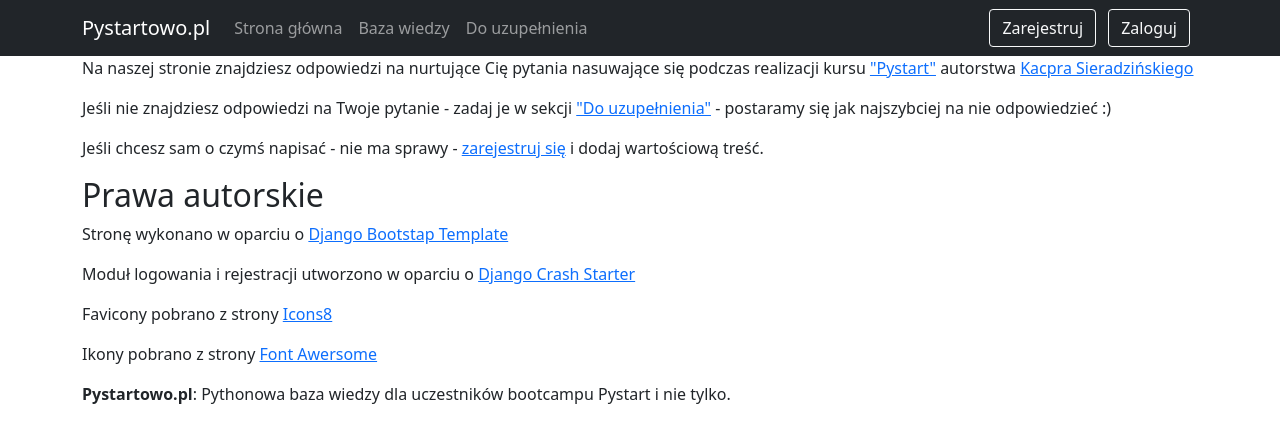
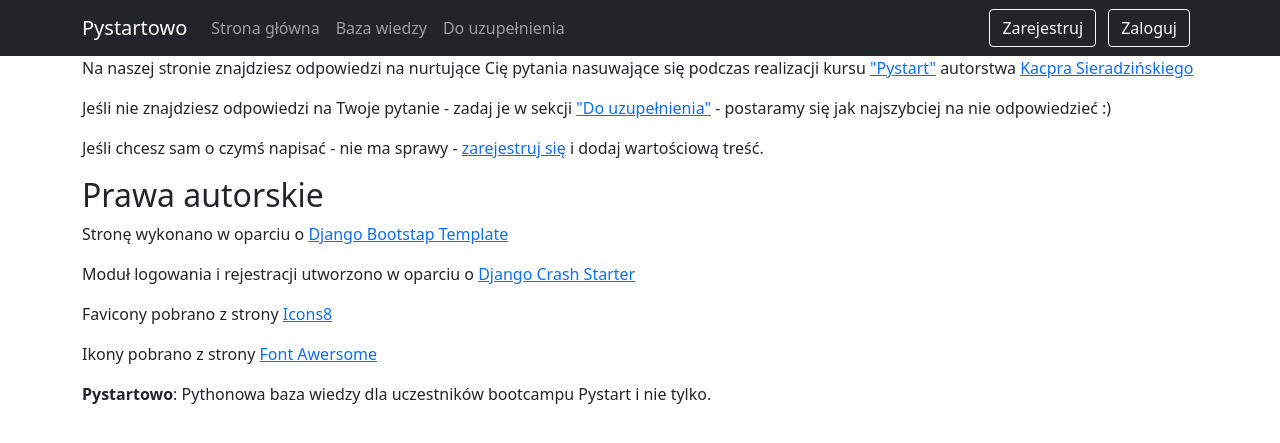
Before and after one commit to rafkow91/Pystartowo, a Django app: template pystartowo/templates/homepage.html in a window 1280 px wide. Shown: the top 443 px of the page. Run offline with Django 4.2, Linux system fonts and the light colour scheme; the template is opened without the code that fills it, so the values that code supplies are empty; some libraries are stand-ins or nearby versions.

Commit message:
change name Pystartowo.pl to Pystartowo

```diff
--- a/pystartowo/templates/homepage.html
+++ b/pystartowo/templates/homepage.html
@@ -4,7 +4,7 @@
 
 {% block body_content %}
 
-<h1>Witaj na stronie Pystartowo.pl :)</h1>
+<h1>Witaj na stronie projektu Pystartowo :)</h1>
 
 <p>Na naszej stronie znajdziesz odpowiedzi na nurtujące Cię pytania nasuwające się podczas realizacji kursu
   <a target="_blank" href="http://www.pystart.pl">"Pystart"</a> autorstwa <a target="_blank" href="http://www.sieradzinski.pl">Kacpra
--- a/pystartowo/templates/registration/register.html
+++ b/pystartowo/templates/registration/register.html
@@ -6,8 +6,8 @@
 {% block body_content %}
 
 <h1>Rejestracja nowego użytkownika</h1>
-<p class="register-info">Po rejestracji Twoje konto musi zostać aktywowane przez administartorów.
-    Poinformujemy Cię mailowo, kiedy to nastąpi.</p>
+<!-- <p class="register-info">Po rejestracji Twoje konto musi zostać aktywowane przez administartorów.
+    Poinformujemy Cię mailowo, kiedy to nastąpi.</p> -->
 
 <div class="form">
     <form method="POST" class="form-group">
--- a/pystartowo/templates/widgets/base_footer.html
+++ b/pystartowo/templates/widgets/base_footer.html
@@ -1,3 +1,3 @@
 <div class="container">
-  <strong>Pystartowo.pl</strong>: Pythonowa baza wiedzy dla uczestników bootcampu Pystart i nie tylko.
+  <strong>Pystartowo</strong>: Pythonowa baza wiedzy dla uczestników bootcampu Pystart i nie tylko.
 </div>
--- a/pystartowo/templates/widgets/base_navbar.html
+++ b/pystartowo/templates/widgets/base_navbar.html
@@ -1,6 +1,6 @@
 <nav class="navbar navbar-expand-lg navbar-dark bg-dark fixed-top">
   <div class="container">
-    <a class="navbar-brand" href="{% url 'homepage' %}">Pystartowo.pl</a>
+    <a class="navbar-brand" href="{% url 'homepage' %}">Pystartowo</a>
     <button class="navbar-toggler" type="button" data-toggle="collapse" data-target="#navbarSupportedContent"
       aria-controls="navbarSupportedContent" aria-expanded="false" aria-label="Toggle navigation">
       <span class="navbar-toggler-icon"></span>
```
Also changed, not shown: README.md.
